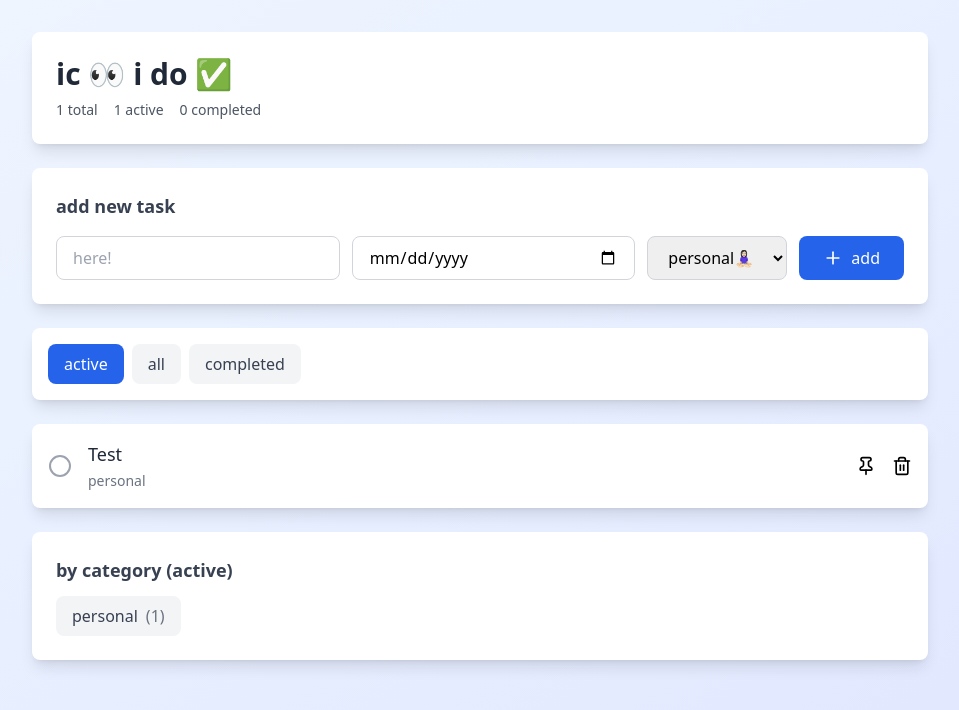
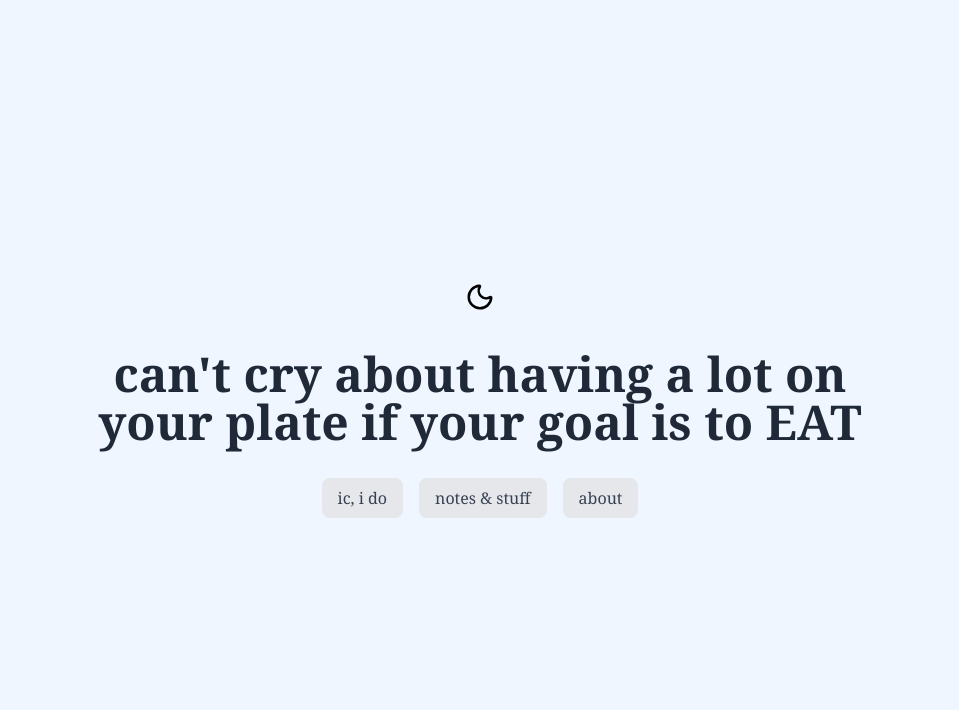
Before and after one commit to irisc52/ic-i-do, a React (Vite) app: page / in a window 1280 px wide. Shown: the top 710 px of the page, without its empty margins (160-1119 px from the left). Built offline with nearby package versions, Linux system fonts and the light colour scheme.

Commit message:
themes for welcome page

```diff
--- a/src/App.jsx
+++ b/src/App.jsx
@@ -225,7 +225,7 @@ export default function TodoApp() {
                   ) : (
                     <p
                       className={`text-lg cursor-pointer ${
-                        todo.completed ? 'line-through text-gray-400' : 'text-gray-800'
+                        todo.completed ? 'text-gray-400' : 'text-gray-800'
                       }`}
                       onClick = {() => {
                         setEditingId(todo.id);
@@ -234,11 +234,11 @@ export default function TodoApp() {
                     >
                       {todo.text} {todo.dueDate && !todo.completed &&
                                   (<span className = "text-xs text-gray-500">
-                                    {new Date(todo.dueDate).toLocaleDateString()}
+                                    due {new Date(todo.dueDate).toLocaleDateString()}
                                   </span>)}
                                   {todo.completed && todo.completedDate &&
                                   (<span className = "text-xs text-gray-500">
-                                    completed on {todo.completedDate}
+                                    completed {todo.completedDate}
                                   </span>
                                   )
                                             }
--- a/src/Welcome.jsx
+++ b/src/Welcome.jsx
@@ -1,13 +1,54 @@
 import React, { useState, useEffect } from 'react';
+import { MoonIcon, SunIcon } from 'lucide-react';
+
+const themes = {
+    light: {
+        bg: "bg-blue-50",
+        iconColor: "black",
+        text: "text-gray-800",
+        button: "bg-gray-200",
+        buttonText: "text-gray-700",
+        buttonHover: "bg-gray-300",
+        buttonCurrent: "bg-blue-500",
+        buttonCurrentText: "text-white"
+    },
+    dark: {
+        bg: "bg-gray-800",
+        iconColor: "white",
+        text: "text-blue-50",
+        button: "bg-blue-800",
+        buttonText: "text-white",
+        buttonHover: "bg-blue-400",
+        buttonCurrent: "bg-blue-200",
+        buttonCurrentText: "text-black"
+    }
+    // pink: {}
+}
 
 export default function Welcome() {
 
     const [currentPage, setCurrentPage] = useState('')
+    const [theme, setTheme] = useState('light')
+
+    const toggleTheme = (theme) => {
+        theme === 'light' ?
+            theme = 'dark' : theme = 'light'
+    }
+
+    const t = themes[theme];
 
     return (
-    <div className="min-h-screen bg-gradient-to-br from-blue-50 to-indigo-100 p-8 flex items-center justify-center">
-        <div className="max-w-3xl mx-auto text-center">
-            <h1 className="text-5xl font-serif font-bold text-gray-800 mb-4">
+    <div className={`min-h-screen ${t.bg } p-8 flex items-center justify-center`}>
+        <div className="space-y-8 max-w-3xl mx-auto text-center">
+            <button
+                onClick = {() => setTheme(theme === 'light' ? 'dark' : 'light')}
+                // onClick={setTheme(theme) => theme === 'light' ? (theme = 'dark') : (theme = 'light')}
+            >
+                {theme === 'light' ? (<MoonIcon size={30} color={t.iconColor}/>) :
+                                     (<SunIcon size={30} color={t.iconColor}/>) }
+            </button>
+
+            <h1 className={`text-5xl font-serif font-bold ${t.text} mb-4`}>
                 can't cry about having a lot on your plate if your goal is to EAT
             </h1>
 
@@ -18,8 +59,10 @@ export default function Welcome() {
                     onClick={() => setCurrentPage(page)}
                     className={`px-4 py-2 rounded-lg transition-colors ${
                         currentPage === page
-                        ? 'bg-blue-600 text-white font-serif'
-                        : 'bg-gray-100 text-gray-700 hover:bg-gray-300 font-serif'
+                        ? t.buttonCurrent + ' ' + t.buttonCurrentText + ' font-serif'
+                        : t.button + ' ' + t.buttonText + ' hover:' + t.buttonHover + ' font-serif'
+                        // 'bg-blue-500 text-white font-serif'
+                        // : 'bg-gray-200 text-gray-700 hover:bg-gray-300 font-serif'
                     }`}
                 >
                     {page}
@@ -27,7 +70,6 @@ export default function Welcome() {
             ))}
             </div>
 
-
         </div>
     </div>
     );
--- a/src/main.jsx
+++ b/src/main.jsx
@@ -7,7 +7,7 @@ import WelcomePage from './Welcome.jsx'
 
 createRoot(document.getElementById('root')).render(
   <StrictMode>
-    <App />
-    {/* <WelcomePage />  */}
+    {/* <App /> */}
+    <WelcomePage />
   </StrictMode>,
 )
```
